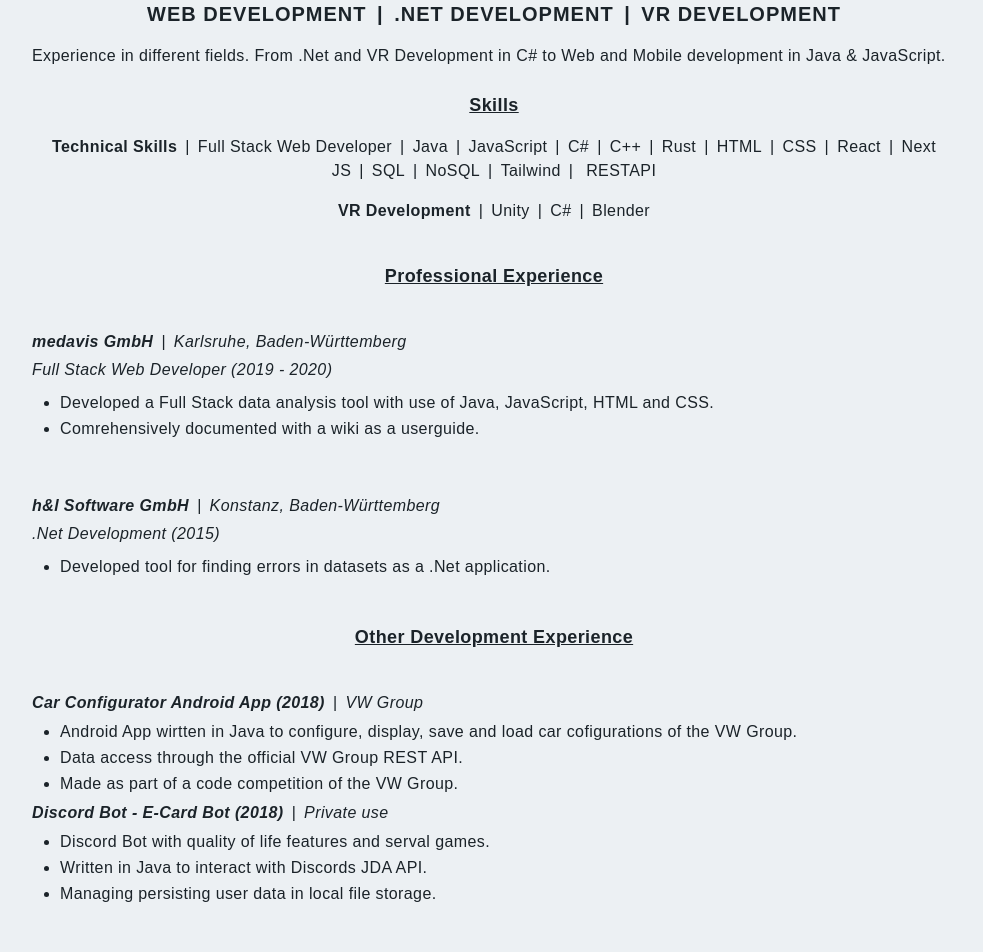
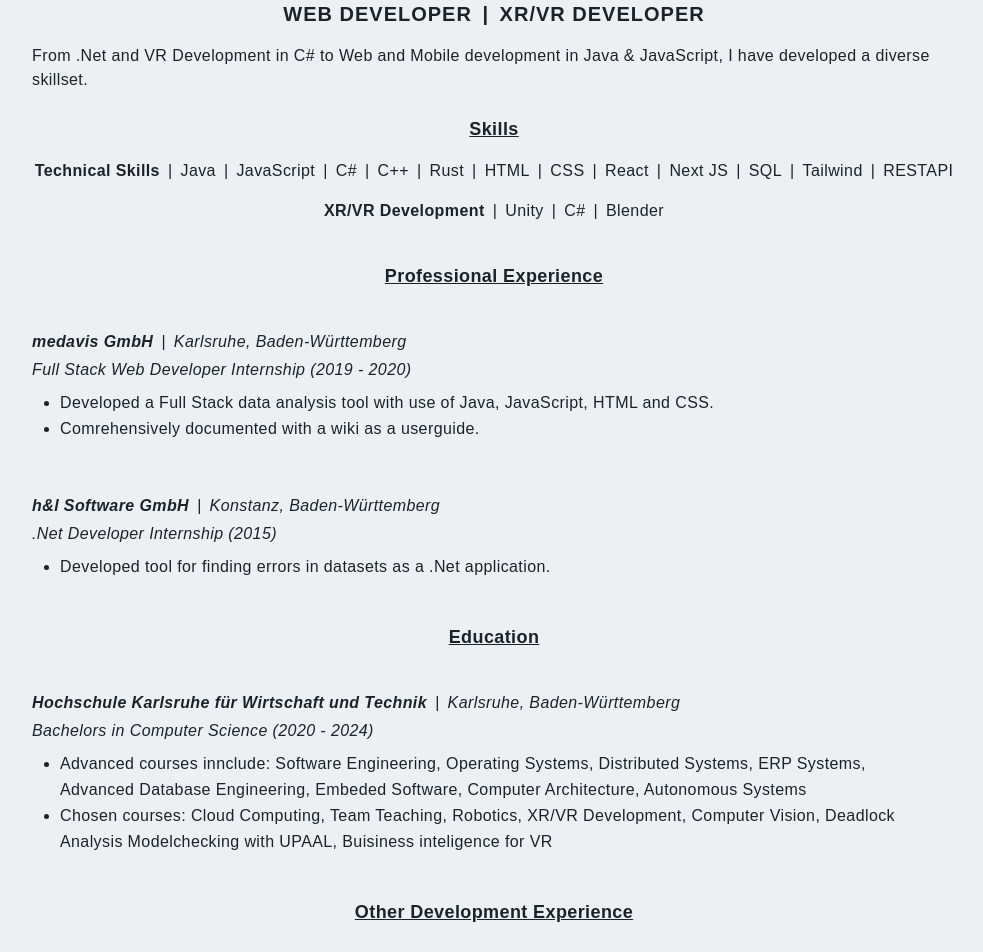
Before and after one commit to DennisSchneider1/portfolio-ds, a Next.js app: page /resume in a window 1280 px wide. Shown: the part 280-1232 px from the top of the page, without its empty margins (146-1129 px from the left). Built offline with nearby package versions, Linux system fonts and the light colour scheme.

Commit message:
adjust text content and update skills

```diff
--- a/app/resume/page.tsx
+++ b/app/resume/page.tsx
@@ -33,18 +33,16 @@
         <div className='text-center py-4 text-xl font-bold uppercase tracking-wider'>
           <div className='hidden sm:block'>
             <p>
-              Web Development <span className='px-1'>|</span> .Net Development{' '}
-              <span className='px-1'>|</span> VR Development
+              Web Developer <span className='px-1'>|</span> XR/VR Developer
             </p>
           </div>
           <div className='block sm:hidden'>
-            <p>.Net Development</p>
-            <p className='py-2'>Web Development</p>
-            <p>VR Development</p>
+            <p className='py-2'>Web Developer</p>
+            <p>XR/VR Developer</p>
           </div>
         </div>
         <p>
-          Experience in different fields. From .Net and VR Development in C# to Web and Mobile development in Java & JavaScript.
+          From .Net and VR Development in C# to Web and Mobile development in Java & JavaScript, I have developed a diverse skillset.
         </p>
 
         {/* Skills */}
@@ -52,7 +50,6 @@
           <h5 className='text-center underline text-[18px] py-2'>Skills</h5>
           <p className='py-2'>
             <span className='font-bold'>Technical Skills</span>
-            <span className='px-2'>|</span>Full Stack Web Developer
             <span className='px-2'>|</span>Java
             <span className='px-2'>|</span>JavaScript
             <span className='px-2'>|</span>C#
@@ -63,12 +60,11 @@
             <span className='px-2'>|</span>React
             <span className='px-2'>|</span>Next JS
             <span className='px-2'>|</span>SQL
-            <span className='px-2'>|</span>NoSQL
             <span className='px-2'>|</span>Tailwind
-            <span className='px-2'>|</span> RESTAPI
+            <span className='px-2'>|</span>RESTAPI
           </p>
           <p className='py-2'>
-            <span className='font-bold'>VR Development</span>
+            <span className='font-bold'>XR/VR Development</span>
             <span className='px-2'>|</span>Unity
             <span className='px-2'>|</span>C#
             <span className='px-2'>|</span>Blender
@@ -86,7 +82,7 @@
             </span>
             <span className='px-2'>|</span>Karlsruhe, Baden-Württemberg
           </p>
-          <p className='py-1 italic'>Full Stack Web Developer (2019 - 2020)</p>
+          <p className='py-1 italic'>Full Stack Web Developer Internship (2019 - 2020)</p>
           <ul className='list-disc list-outside px-7 py-1 leading-relaxed'>
             <li>
               Developed a Full Stack data analysis tool with use of Java, JavaScript, HTML and CSS.
@@ -104,10 +100,36 @@
             </span>
             <span className='px-2'>|</span>Konstanz, Baden-Württemberg
           </p>
-          <p className='py-1 italic'>.Net Development (2015)</p>
+          <p className='py-1 italic'>.Net Developer Internship (2015)</p>
           <ul className='list-disc list-outside px-7 py-1 leading-relaxed'>
             <li>
               Developed tool for finding errors in datasets as a .Net application.
+            </li>
+          </ul>
+        </div>
+
+        <h5 className='text-center underline text-[18px] py-4'>
+          Education
+        </h5>
+        {/* Experience */}
+        <div className='py-6'>
+          <p className='italic'>
+            <span className='font-bold italic'>
+            Hochschule Karlsruhe für Wirtschaft und Technik
+            </span>
+            <span className='px-2'>|</span>Karlsruhe, Baden-Württemberg
+          </p>
+          <p className='py-1 italic'>Bachelors in Computer Science (2020 - 2024)</p>
+          <ul className='list-disc list-outside px-7 py-1 leading-relaxed'>
+            <li>
+              Advanced courses innclude:
+              Software Engineering, Operating Systems, Distributed Systems, ERP Systems,
+              Advanced Database Engineering, Embeded Software, Computer Architecture, Autonomous Systems
+            </li>
+            <li>
+              Chosen courses:
+              Cloud Computing, Team Teaching, Robotics, XR/VR Development, Computer Vision,
+              Deadlock Analysis Modelchecking with UPAAL, Buisiness inteligence for VR
             </li>
           </ul>
         </div>
--- a/components/About.tsx
+++ b/components/About.tsx
@@ -13,8 +13,13 @@
           </p>
           <h2 className='py-4'>Who I Am</h2>
           <p className='py-2 text-gray-600'>
-            Though I am most proficient in building full stack applications using Java,
-            JavaScript, HTML and CSS, I am a quick learner and can pick up new tech stacks as
+            During my computer science degree I’ve got the chance to learn and apply many different languages and tools.
+            From ERP Systems and SQL Databases to machine learning, XR/VR development,
+            cloud computing and computer vision, I’ve continuously expanded on what i know.
+          </p>
+          <p className='py-2 text-gray-600'>
+            Though I am most proficient in building applications using Java,
+            JavaScript, C# and C++, I am a quick learner and can pick up new tech stacks as
             needed. I believe that being a great developer is not using one
             specific language, but choosing the best tool for the job.
           </p>
@@ -25,7 +30,7 @@
           </p>
           <Link href='/#projects' legacyBehavior>
             <p className='py-2 text-gray-600 underline cursor-pointer'>
-              Check out some of my latest projects.
+              Check out some of my latest projects if you didn’t yet.
             </p>
           </Link>
         </div>
--- a/components/Main.tsx
+++ b/components/Main.tsx
@@ -17,7 +17,7 @@
           </h1>
           <h1 className='py-2 text-gray-700'>A Full Stack Developer</h1>
           <p className='py-4 text-gray-600 sm:max-w-[70%] m-auto'>
-            I’m focused on building responsive web applications with Java, JavaScript and Rust.
+            I’m focused on building applications with Java, Javascript, C# and C++.
           </p>
           <div className='flex items-center justify-between max-w-[330px] m-auto py-4'>
             <a
--- a/components/Skills.tsx
+++ b/components/Skills.tsx
@@ -9,6 +9,9 @@
 import NextJS from '../public/assets/skills/nextjs.png'
 import Rust from '../public/assets/skills/rust.png';
 import Java from '../public/assets/skills/java.png';
+import Cpp from '../public/assets/skills/c++.png';
+import CSharp from '../public/assets/skills/c-sharp.png';
+
 
 
 let ImgSize:number = 64;
@@ -28,6 +31,26 @@
               </div>
               <div className='flex flex-col items-center justify-center'>
                 <h3>Java</h3>
+              </div>
+            </div>
+          </div>
+          <div className='p-6 shadow-xl rounded-xl hover:scale-105 ease-in duration-300'>
+            <div className='grid grid-cols-2 gap-4 justify-center items-center'>
+              <div className='m-auto'>
+                <Image src={CSharp} width={ImgSize} height={ImgSize} alt='/' />
+              </div>
+              <div className='flex flex-col items-center justify-center'>
+                <h3>C#</h3>
+              </div>
+            </div>
+          </div>
+          <div className='p-6 shadow-xl rounded-xl hover:scale-105 ease-in duration-300'>
+            <div className='grid grid-cols-2 gap-4 justify-center items-center'>
+              <div className='m-auto'>
+                <Image src={Cpp} width={ImgSize} height={ImgSize} alt='/' />
+              </div>
+              <div className='flex flex-col items-center justify-center'>
+                <h3>C++</h3>
               </div>
             </div>
           </div>
```
Also changed, not shown: public/assets/skills/c++.png (added), public/assets/skills/c-sharp.png (added).
